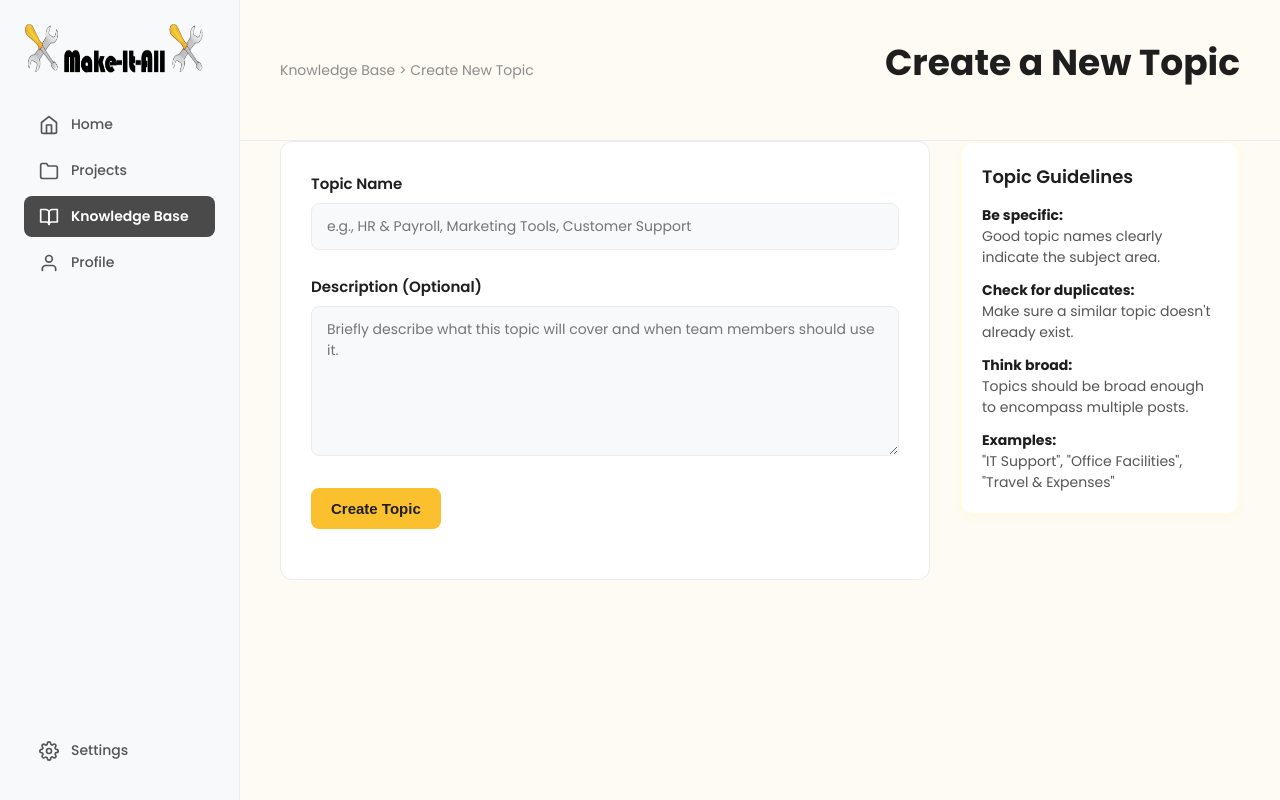
After one commit to I-amour/Team-Proj, a PHP site: page /user/knowledge-base-create-topic.html in a window 1280 px wide. The commit adds this page. Run offline with PHP 8.4, Linux system fonts and the light colour scheme.

Commit message:
Create topic

```diff
--- a/user/app.js
+++ b/user/app.js
@@ -2,6 +2,31 @@
 * Make-It-All Knowledge Base
 * This file simulates a backend and user authentication for the prototype.
 */
+
+/**
+ * Shows a success notification message that auto-dismisses after 3 seconds
+ * @param {string} message - The message to display
+ */
+function showSuccessNotification(message) {
+    // Create notification element
+    const notification = document.createElement('div');
+    notification.className = 'success-notification';
+    notification.innerHTML = `
+        <i data-feather="check-circle"></i>
+        <span>${message}</span>
+    `;
+
+    // Add to body
+    document.body.appendChild(notification);
+
+    // Replace feather icons
+    feather.replace();
+
+    // Remove after 3 seconds
+    setTimeout(() => {
+        notification.remove();
+    }, 3000);
+}
 
 // Accounts created for the purpose of the prototype.
 // In a real app, this data would come from a server and database.
@@ -343,7 +368,7 @@ function renderTopicGrid(showAll, currentUser) {
 
     // “Add New Topic” card
     const addCardHtml = `
-        <a href="#" class="topic-card add-topic-card" id="add-topic-card">
+        <a href="knowledge-base-create-topic.html?user=${currentUser.email}" class="topic-card add-topic-card" id="add-topic-card">
             <i data-feather="plus"></i>
             <span>Add New Topic</span>
         </a>
@@ -360,28 +385,7 @@ function renderTopicGrid(showAll, currentUser) {
         });
     });
 
-    // Hook up Add New Topic
-    const addCard = document.getElementById('add-topic-card');
-    if (addCard) {
-        addCard.addEventListener('click', (e) => {
-            e.preventDefault();
-            const name = prompt('Enter a new topic name:');
-            if (!name) return;
-            const trimmed = name.trim();
-            if (!trimmed) return;
-
-            // prevent duplicates (case-insensitive)
-            if (getAllTopics().some(t => t.toLowerCase() === trimmed.toLowerCase())) {
-                alert('That topic already exists.');
-                return;
-            }
-            customTopics.push(trimmed);
-            saveCustomTopics();
-
-            // Re-render main grid to refresh icons
-            renderTopicGrid(false, currentUser);
-        });
-    }
+    // Note: Add New Topic now links to form page instead of prompt
 
     feather.replace();
 }
@@ -606,11 +610,13 @@ function setupCreateForm(currentUser) {
         simPosts.unshift(newPost); // Add to the beginning of the array
         savePosts();
 
-        // Alert and redirect
-        alert('Post created successfully!');
+        // Store success message
+        sessionStorage.setItem('postCreated', 'Post created successfully!');
 
         // Store the topic to return to
         sessionStorage.setItem('returnToTopic', topic);
+
+        // Redirect
         window.location.href = `knowledge-base.html?user=${currentUser.email}`;
     });
 }
@@ -712,6 +718,43 @@ function loadSettingsPage(currentUser) {
    feather.replace();
  }
 
+/**
+ * Runs on the Create Topic page (knowledge-base-create-topic.html)
+ */
+function setupCreateTopicForm(currentUser) {
+    const createTopicForm = document.getElementById('create-topic-form');
+
+    if (!createTopicForm) return;
+
+    createTopicForm.addEventListener('submit', (e) => {
+        e.preventDefault();
+
+        const topicName = document.getElementById('topic-name').value.trim();
+        const topicDescription = document.getElementById('topic-description').value.trim();
+
+        if (!topicName) {
+            alert('Please enter a topic name.');
+            return;
+        }
+
+        // Check for duplicates (case-insensitive)
+        if (getAllTopics().some(t => t.toLowerCase() === topicName.toLowerCase())) {
+            alert('A topic with that name already exists. Please choose a different name.');
+            return;
+        }
+
+        // Add the new topic to custom topics
+        customTopics.push(topicName);
+        saveCustomTopics();
+
+        // Store success message to show on next page
+        sessionStorage.setItem('topicCreated', `Topic "${topicName}" created successfully!`);
+
+        // Redirect to knowledge base
+        window.location.href = `knowledge-base.html?user=${currentUser.email}`;
+    });
+}
+
 document.addEventListener('DOMContentLoaded', () => {
 
     // Get the "logged in" user
@@ -725,6 +768,19 @@ document.addEventListener('DOMContentLoaded', () => {
 
     if (pageId === 'kb-index') {
         const returnTopic = sessionStorage.getItem('returnToTopic');
+        const showCreatedNotification = sessionStorage.getItem('topicCreated');
+        const showPostNotification = sessionStorage.getItem('postCreated');
+
+        // Show any pending notifications
+        if (showCreatedNotification) {
+            showSuccessNotification(showCreatedNotification);
+            sessionStorage.removeItem('topicCreated');
+        }
+        if (showPostNotification) {
+            showSuccessNotification(showPostNotification);
+            sessionStorage.removeItem('postCreated');
+        }
+
         if (returnTopic) {
             sessionStorage.removeItem('returnToTopic'); // Clear it after use
             loadKbIndex(currentUser); // Load index to attach listeners
@@ -741,6 +797,9 @@ document.addEventListener('DOMContentLoaded', () => {
     } else if (pageId === 'kb-topics-all') {
         // NEW: dedicated "All Topics" page
         loadAllTopicsPage(currentUser);
+    } else if (pageId === 'kb-create-topic') {
+        // NEW: Create Topic form page
+        setupCreateTopicForm(currentUser);
     }
 
     // Finally, activate all Feather icons
--- a/user/dashboard.css
+++ b/user/dashboard.css
@@ -77,8 +77,8 @@ body {
 
 /* Active Project Parent */
 .sidebar ul.nav-main > li.active-parent > a {
-    background: #FBC02D; /* Yellow */
-    color: #1E1E1E;
+    background: #4A4A4A; /* Dark grey */
+    color: #FFFFFF;
     font-weight: 600;
 }
 
@@ -94,9 +94,9 @@ body {
 }
 
 .nav-sub li.active a {
-    font-weight: 600;
+    font-weight: 700;
     color: #1E1E1E;
-    background: #FBC02D;         /* yellow highlight */
+    background: #E6E6E6;         /* light grey highlight */
     border-radius: 6px;
     padding: 8px 15px;
     display: block;
--- /dev/null
+++ b/user/knowledge-base-create-topic.html
@@ -0,0 +1,77 @@
+<!DOCTYPE html>
+<html lang="en">
+<head>
+    <meta charset="UTF-8">
+    <meta name="viewport" content="width=device-width, initial-scale=1.0">
+    <title>Make-It-All - Create New Topic</title>
+    <link rel="stylesheet" href="dashboard.css">
+    <link rel="stylesheet" href="knowledge-base.css">
+    <link rel="preconnect" href="https://fonts.googleapis.com">
+    <link rel="preconnect" href="https://fonts.gstatic.com" crossorigin>
+    <link href="https://fonts.googleapis.com/css2?family=Poppins:wght@400;500;600;700&display=swap" rel="stylesheet">
+    <script src="https://unpkg.com/feather-icons"></script>
+</head>
+<body id="kb-create-topic">
+    <div class="dashboard-container">
+        <nav class="sidebar">
+            <div class="nav-top">
+                <div class="logo-container">
+                    <img src="logo.png" alt="Make-It-All Logo" class="logo-icon">
+                </div>
+                <ul class="nav-main">
+                    <li><a href="projects.html"><i data-feather="home"></i>Home</a></li>
+                    <li><a href="projects.html"><i data-feather="folder"></i>Projects</a></li>
+                    <li class="active-parent"><a href="knowledge-base.html"><i data-feather="book-open"></i>Knowledge Base</a></li>
+                    <li><a href="#"><i data-feather="user"></i>Profile</a></li>
+                </ul>
+            </div>
+            <div class="nav-footer">
+                <ul>
+                    <li><a href="settings.html"><i data-feather="settings"></i>Settings</a></li>
+                </ul>
+            </div>
+        </nav>
+
+        <main class="main-content">
+            <header class="kb-header">
+                <p class="breadcrumbs">Knowledge Base > Create New Topic</p>
+                <h1>Create a New Topic</h1>
+            </header>
+
+            <div class="kb-layout-wrapper">
+                <div class="kb-main-content">
+
+                    <form id="create-topic-form" class="create-post-form">
+                        <div class="form-group">
+                            <label for="topic-name">Topic Name</label>
+                            <input type="text" id="topic-name" placeholder="e.g., HR & Payroll, Marketing Tools, Customer Support" required>
+                        </div>
+
+                        <div class="form-group">
+                            <label for="topic-description">Description (Optional)</label>
+                            <textarea id="topic-description" rows="5" placeholder="Briefly describe what this topic will cover and when team members should use it."></textarea>
+                        </div>
+
+                        <button type="submit" class="create-post-btn">Create Topic</button>
+                    </form>
+
+                </div>
+
+                <aside class="kb-sidebar">
+                    <div class="kb-sidebar-widget">
+                        <h3>Topic Guidelines</h3>
+                        <ul class="best-practices-list">
+                            <li><strong>Be specific:</strong> Good topic names clearly indicate the subject area.</li>
+                            <li><strong>Check for duplicates:</strong> Make sure a similar topic doesn't already exist.</li>
+                            <li><strong>Think broad:</strong> Topics should be broad enough to encompass multiple posts.</li>
+                            <li><strong>Examples:</strong> "IT Support", "Office Facilities", "Travel & Expenses"</li>
+                        </ul>
+                    </div>
+                </aside>
+            </div>
+        </main>
+    </div>
+
+    <script src="app.js"></script>
+</body>
+</html>
```
Also changed, not shown: user/knowledge-base.css (+45 -0 lines).
